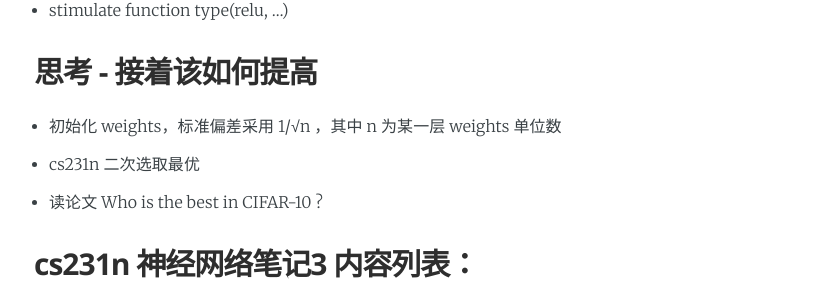
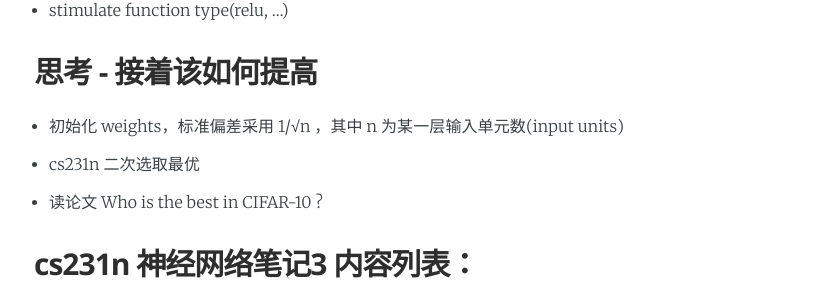
Before and after one commit to chinaq/blog, a Jekyll site: the page built from _posts/2017-08-29-HyperparameterOptimization.md, in a window 1280 px wide and 900 px high, scrolled down 1738 px. Shown: the part 143-451 px from the top of the window, without its empty margins (281-1111 px from the left). Built offline with Jekyll 4.4.1, drawn with Linux system fonts in a browser that asks for light colours; some web fonts are replaced.

Commit message:
weight init in hyerpara optim

```diff
--- a/_posts/2017-08-29-HyperparameterOptimization.md
+++ b/_posts/2017-08-29-HyperparameterOptimization.md
@@ -51,7 +51,7 @@ author:            Qiang
 
 
 ## 思考 - 接着该如何提高
-- 初始化 weights，标准偏差采用 1/√n ，其中 n 为某一层 weights 单位数
+- 初始化 weights，标准偏差采用 1/√n ，其中 n 为某一层输入单元数(input units)
 - cs231n 二次选取最优
 - 读论文 Who is the best in CIFAR-10 ?
 
```
Also changed, not shown: _posts_o/2017-08-29-超参优化/2017-08-29-HyperparameterOptimization.md (+1 -1 lines).
